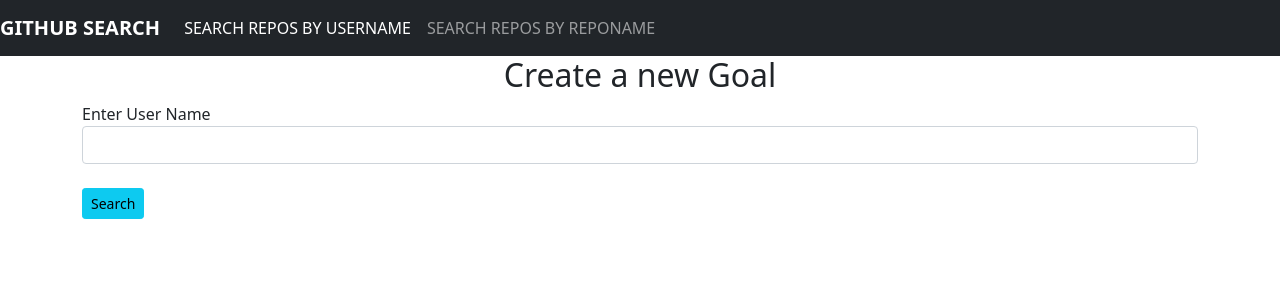
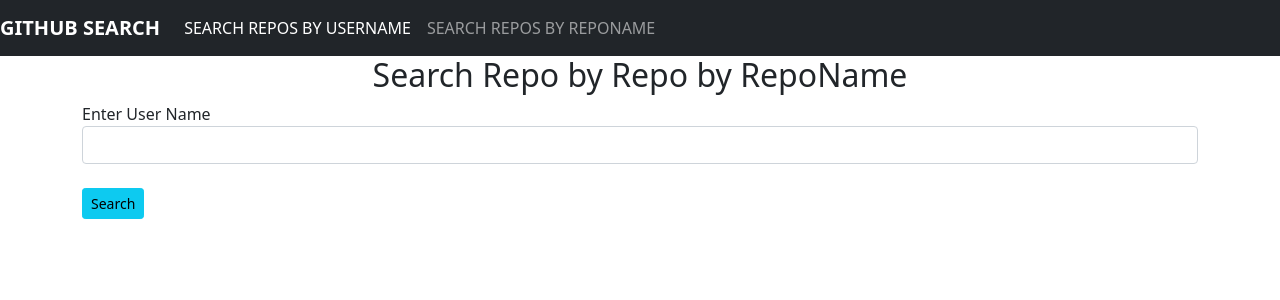
Before and after one commit to nancyjamescoding/github-search, an Angular app in the folder github-search/: page /search-form in a window 1280 px wide. Shown: the top 300 px of the page. Built offline with nearby package versions, Linux system fonts and the light colour scheme.

Commit message:
Added a heading to repo form

```diff
--- a/github-search/src/app/search-form/search-form.component.html
+++ b/github-search/src/app/search-form/search-form.component.html
@@ -1,5 +1,5 @@
 <div class="container">
-    <h2 class="text-center">Create a new Goal</h2>
+    <h2 class="text-center">Search Repo by Repo by RepoName</h2>
     <form #userForm='ngForm'>
           <div class="form-group">
             <label for="name">Enter User Name</label>
```
